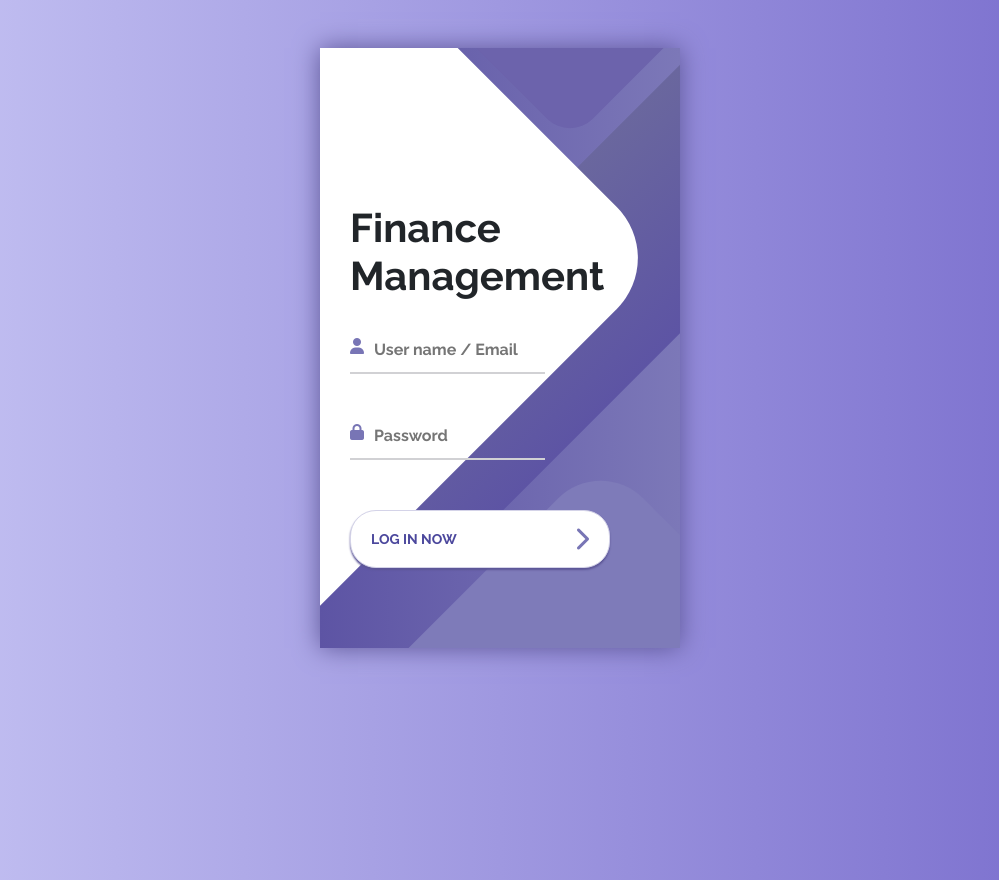
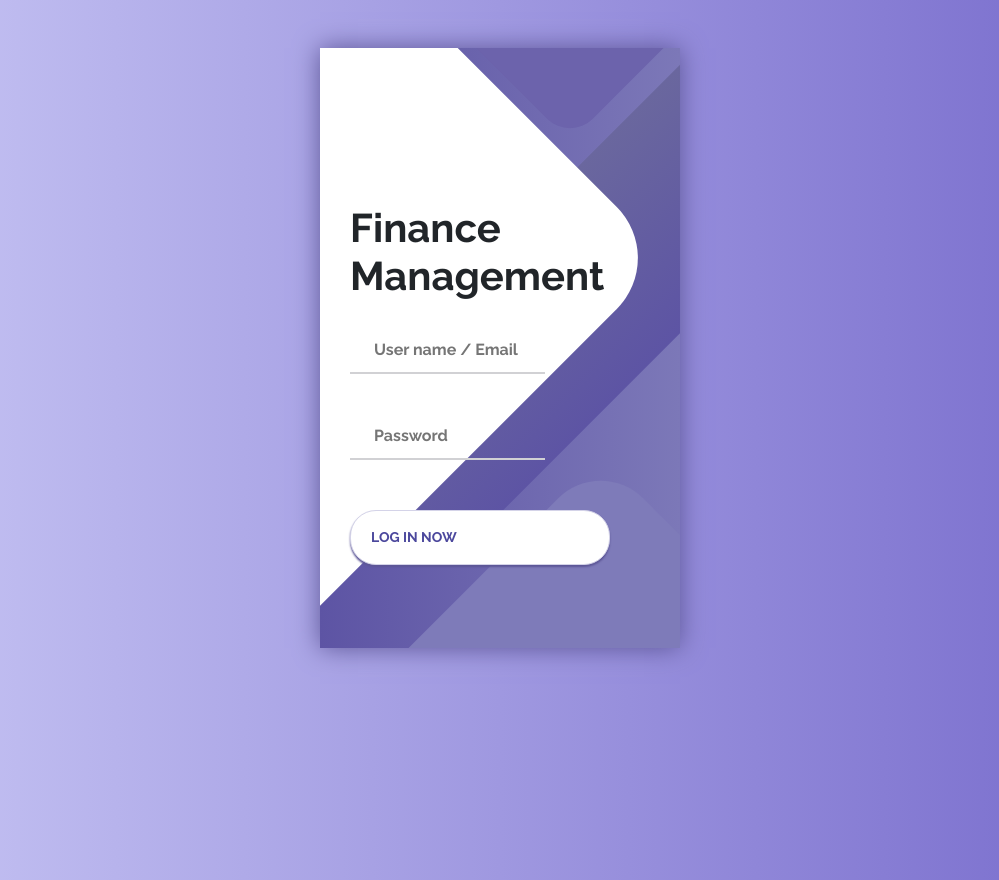
Before and after one commit to vrunda2005/ingenious, a Flask app: page / in a window 1280 px wide. Shown: the whole page, without its empty margins (140-1139 px from the left). Run offline with Flask 3, Linux system fonts and the light colour scheme; some libraries are stand-ins or nearby versions.

```diff
--- a/templates/layout.html
+++ b/templates/layout.html
@@ -14,7 +14,6 @@
         integrity="sha384-QWTKZyjpPEjISv5WaRU9OFeRpok6YctnYmDr5pNlyT2bRjXh0JMhjY6hW+ALEwIH" crossorigin="anonymous">
     <link rel='stylesheet' href='https://use.fontawesome.com/releases/v5.2.0/css/all.css'>
     <link rel='stylesheet' href='https://use.fontawesome.com/releases/v5.2.0/css/fontawesome.css'>
-    <!-- <link rel="stylesheet" href="css/style.css"> -->
     <link rel="stylesheet" href="{{url_for('static',filename='css/style.css')}}">
 
     <link href="https://cdn.jsdelivr.net/npm/bootstrap@5.3.0/dist/css/bootstrap.min.css" rel="stylesheet" integrity="sha384-9ndCyUaIbzAi2FUVXJi0CjmCapSmO7SnpJef0486qhLnuZ2cdeRhO02iuK6FUUVM" crossorigin="anonymous">
--- a/templates/login.html
+++ b/templates/login.html
@@ -16,16 +16,16 @@ login
 				<form class="login" action="login" method="post">
 					<h1 class="login-title">Finance Management</h1>
 					<div class="login__field">
-						<i class="login__icon fas fa-user"></i>
+						<!-- <i class="login__icon fas fa-user"></i> -->
 						<input class="login__input" type="text" id="username" name="username" placeholder="User name / Email">
 					</div>
 					<div class="login__field">
-						<i class="login__icon fas fa-lock"></i>
+						<!-- <i class="login__icon fas fa-lock"></i> -->
 						<input class="login__input" type="password" id="password" name="password" placeholder="Password">
 					</div>
 					<button class="button login__submit" type="submit" value="Login">
 						<span class="button__text">Log In Now</span>
-						<i class="button__icon fas fa-chevron-right"></i>
+						<!-- <i class="button__icon fas fa-chevron-right"></i> -->
 					</button>
 
 			</div>
```
